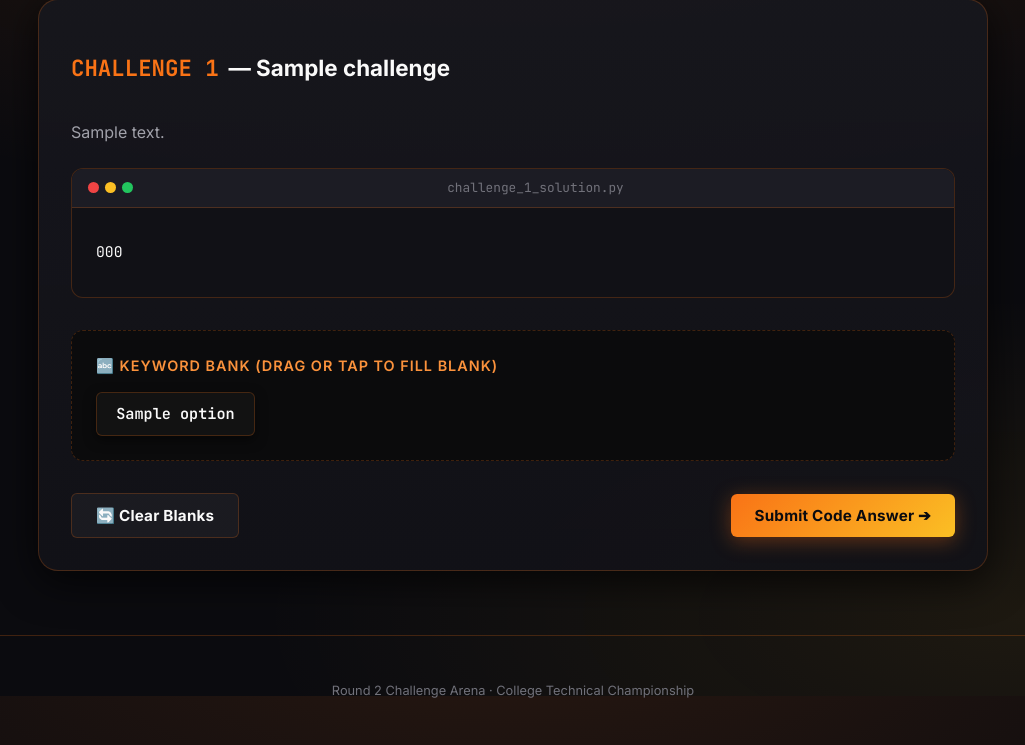
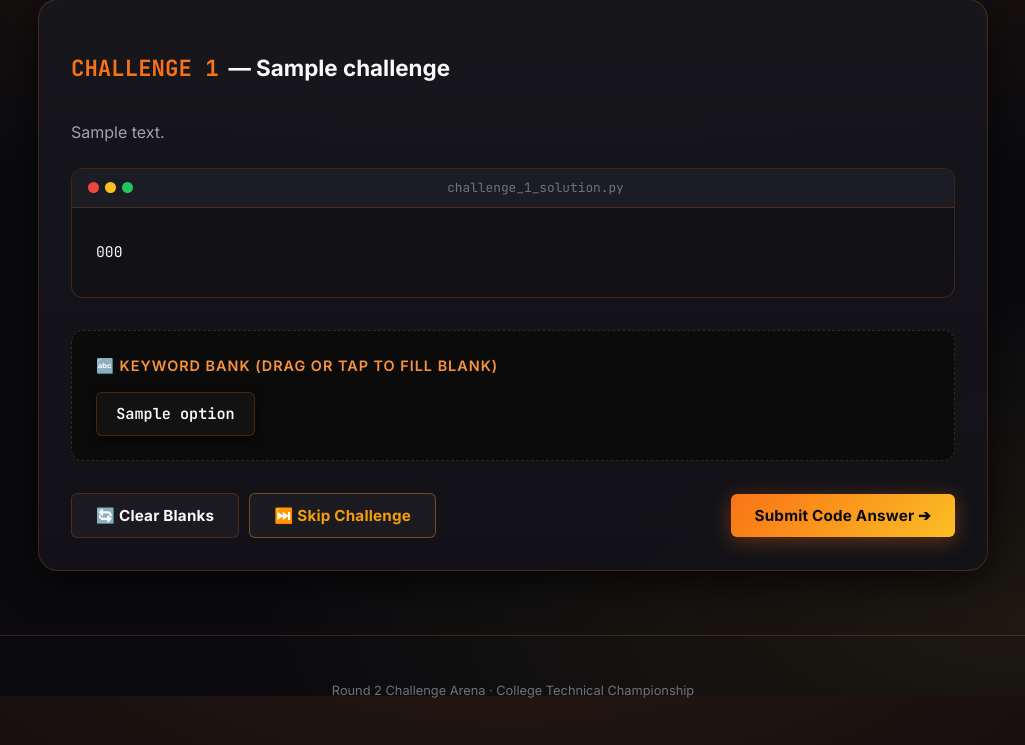
Before and after one commit to ACV07/GAME, a Flask app: template templates/challenge_drag_drop.html in a window 1280 px wide. Shown: the part 104-849 px from the top of the page, without its empty margins (127-1152 px from the left). Run offline with Flask 3, Linux system fonts and the light colour scheme; the visitor is signed in with stand-in values (Sample User, id 1); data comes from the database, SQL or seed files in the repository; tables that the repository leaves empty hold one stand-in row (values such as "Sample post"); the template is opened without the code that fills it: most values are stand-ins (such as "Sample title", 1, 10 or a date in 2020).

Commit message:
Add Skip Challenge feature for all contestant challenge pages with audit logging and progress advancement

```diff
--- a/models.py
+++ b/models.py
@@ -196,6 +196,41 @@ class TeamModel:
         conn.commit()
         conn.close()
         return True
+
+    @staticmethod
+    def skip_challenge(team_id, challenge_id):
+        """Advances team to next challenge when skipped (0 points earned)."""
+        conn = get_db_connection()
+        cursor = conn.cursor()
+        cursor.execute("SELECT current_challenge, total_score, start_time FROM teams WHERE id = ?", (team_id,))
+        team = cursor.fetchone()
+        if not team:
+            conn.close()
+            return
+
+        next_challenge = max(team['current_challenge'], challenge_id + 1)
+
+        if next_challenge > 5:
+            pause_sec = EventConfigModel.get_pause_seconds()
+            cursor.execute("""
+                UPDATE teams
+                SET current_challenge = 6,
+                    completion_time = CURRENT_TIMESTAMP,
+                    status = 'COMPLETED',
+                    total_time_seconds = MAX(0, CAST((strftime('%s', 'now') - strftime('%s', start_time)) AS INTEGER) - ?),
+                    draft_json = ''
+                WHERE id = ?
+            """, (pause_sec, team_id))
+        else:
+            cursor.execute("""
+                UPDATE teams
+                SET current_challenge = ?,
+                    draft_json = ''
+                WHERE id = ?
+            """, (next_challenge, team_id))
+
+        conn.commit()
+        conn.close()
 
 
     @staticmethod
--- a/static/js/drag_drop.js
+++ b/static/js/drag_drop.js
@@ -170,4 +170,38 @@ document.addEventListener('DOMContentLoaded', () => {
       }
     });
   }
+
+  // Skip Challenge Button Listener
+  const btnSkip = document.getElementById('btn-skip-challenge');
+  if (btnSkip) {
+    btnSkip.addEventListener('click', async () => {
+      const formEl = document.getElementById('challenge-form') || document.getElementById('line-challenge-form') || document.getElementById('problem-form');
+      const challengeId = formEl ? parseInt(formEl.dataset.challengeId, 10) : 1;
+
+      if (!confirm(`Are you sure you want to SKIP Challenge ${challengeId}?\n\nYou will advance to the next challenge without receiving points for this challenge.`)) return;
+
+      btnSkip.disabled = true;
+      btnSkip.textContent = 'Skipping...';
+
+      try {
+        const response = await fetch('/api/skip-challenge', {
+          method: 'POST',
+          headers: { 'Content-Type': 'application/json' },
+          body: JSON.stringify({ challenge_id: challengeId })
+        });
+        const resData = await response.json();
+        if (resData.success) {
+          window.location.href = resData.redirect_url;
+        } else {
+          alert(resData.message || 'Failed to skip challenge.');
+          btnSkip.disabled = false;
+          btnSkip.textContent = '⏭️ Skip Challenge';
+        }
+      } catch (err) {
+        alert('Failed to skip challenge.');
+        btnSkip.disabled = false;
+        btnSkip.textContent = '⏭️ Skip Challenge';
+      }
+    });
+  }
 });
--- a/templates/challenge_drag_drop.html
+++ b/templates/challenge_drag_drop.html
@@ -55,10 +55,15 @@
   <div id="feedback-box" class="alert-banner" style="display: none; margin-top: 1.5rem;"></div>
 
   <!-- Action Controls -->
-  <div style="display: flex; align-items: center; justify-content: space-between; margin-top: 2rem;">
-    <button type="button" class="btn-secondary" id="btn-reset-blanks">
-      🔄 Clear Blanks
-    </button>
+  <div style="display: flex; align-items: center; justify-content: space-between; flex-wrap: wrap; gap: 10px; margin-top: 2rem;">
+    <div style="display: flex; gap: 10px; flex-wrap: wrap;">
+      <button type="button" class="btn-secondary" id="btn-reset-blanks">
+        🔄 Clear Blanks
+      </button>
+      <button type="button" class="btn-secondary" id="btn-skip-challenge" style="border-color: rgba(245, 158, 11, 0.4); color: #f59e0b;">
+        ⏭️ Skip Challenge
+      </button>
+    </div>
 
     <form id="challenge-form" data-challenge-id="{{ challenge.id }}">
       <button type="submit" class="btn-cyber" id="btn-submit">
--- a/templates/challenge_problem.html
+++ b/templates/challenge_problem.html
@@ -54,7 +54,11 @@
     <!-- Feedback Banner -->
     <div id="feedback-box" class="alert-banner" style="display: none; margin-bottom: 1.5rem;"></div>
 
-    <div style="display: flex; justify-content: flex-end;">
+    <div style="display: flex; align-items: center; justify-content: space-between; flex-wrap: wrap; gap: 10px;">
+      <button type="button" class="btn-secondary" id="btn-skip-challenge" style="border-color: rgba(245, 158, 11, 0.4); color: #f59e0b;">
+        ⏭️ Skip Challenge
+      </button>
+
       <button type="submit" class="btn-cyber" id="btn-submit-problem" style="background: linear-gradient(135deg, var(--accent-purple), var(--accent-pink)); box-shadow: var(--shadow-glow-purple);">
         🏁 Submit Final Solution ➔
       </button>
```
Also changed, not shown: routes/challenges.py (+46 -0 lines), templates/challenge_error_line.html (+6 -2 lines), test_arena.py (+18 -0 lines).
